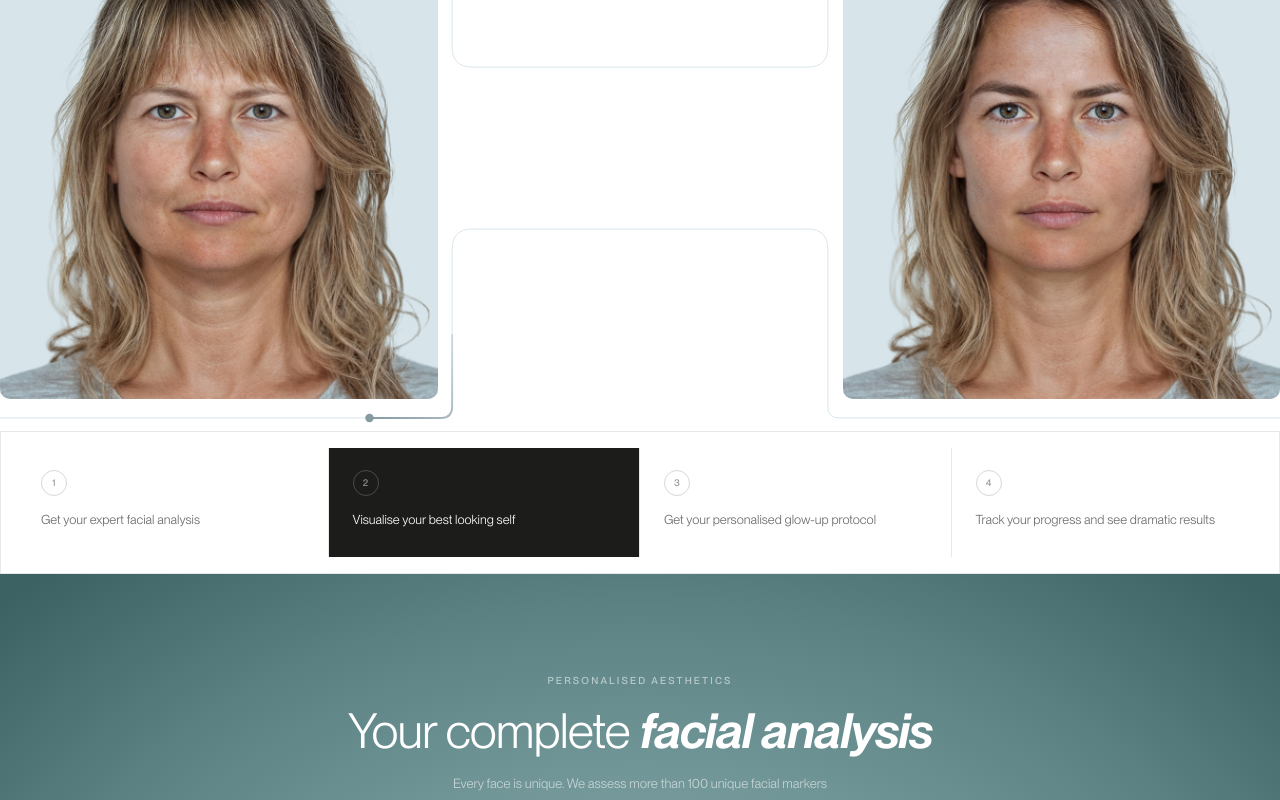
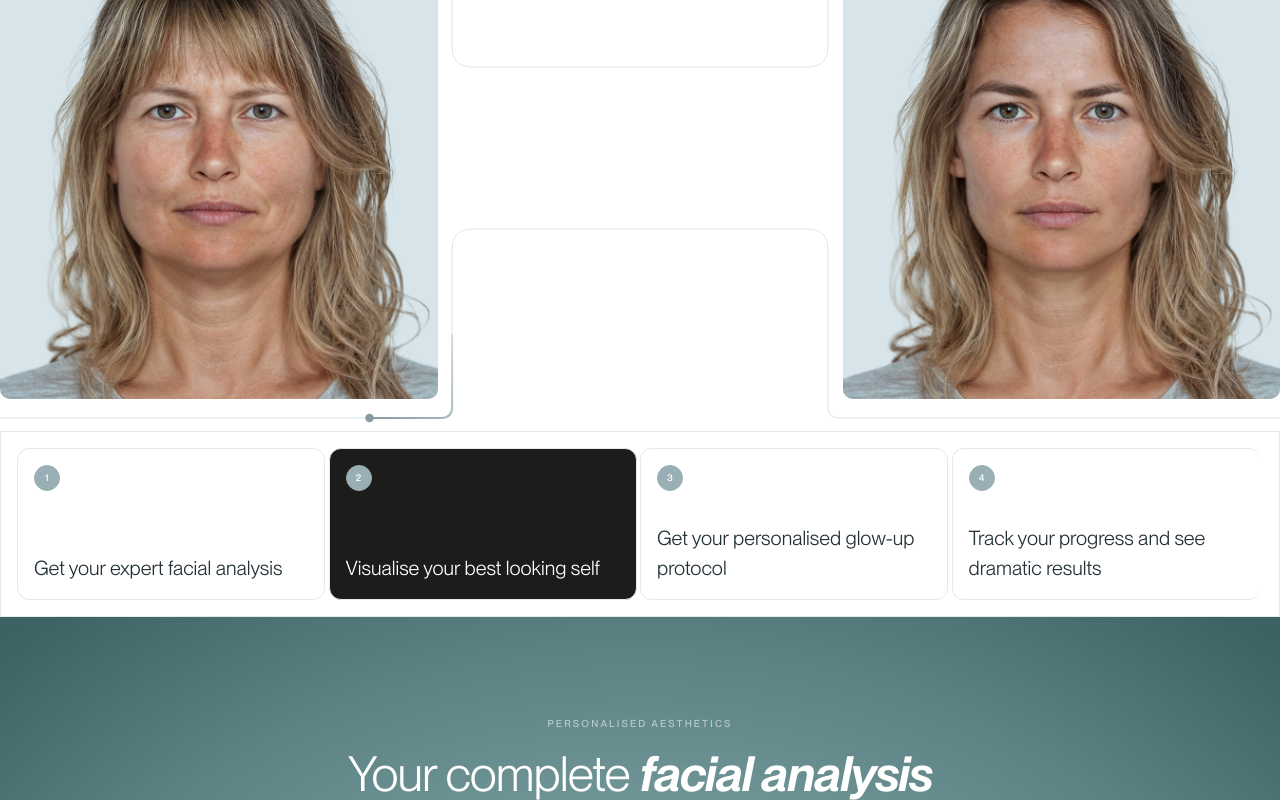
Before and after one commit to ABF00711/Quoves_Frontend-Next.js-, a Next.js app: page / in a window 1280 px wide. Shown: the part 421-1221 px from the top of the page. Built offline with nearby package versions, Linux system fonts and the light colour scheme.

Commit message:
modify steps

```diff
--- a/src/components/sections/HeroSection/HeroSection.module.scss
+++ b/src/components/sections/HeroSection/HeroSection.module.scss
@@ -160,16 +160,20 @@
 }
 
 .step {
+  width: 308px;
+  height: 152px;
   display: flex;
   flex-direction: column;
   gap: 14px;
-  padding: 22px 24px 28px;
+  padding: 16px;
   text-align: left;
   background: transparent;
   border: none;
-  border-right: 1px solid #e8e8e6;
+  border: 1px solid #e8e8e6;
   cursor: pointer;
   transition: background 0.3s ease;
+  border-radius: 12px;
+  justify-content: space-between;
 
   @include respond(md) {
     border-bottom: 1px solid #e8e8e6;
@@ -188,28 +192,26 @@
   width: 26px;
   height: 26px;
   border-radius: 50%;
-  border: 1px solid #d8d8d6;
+  border: 1px solid #9AAEB5;
   display: flex;
   align-items: center;
   justify-content: center;
   font-size: 0.6rem;
   font-weight: 500;
-  color: $text-muted;
+  background-color: #9AAEB5;
+  color: white;
   flex-shrink: 0;
   transition: color 0.3s, border-color 0.3s;
 
-  .stepActive & {
-    color: rgba(255, 255, 255, 0.5);
-    border-color: rgba(255, 255, 255, 0.2);
-  }
 }
 
 .stepText {
-  font-size: 0.8rem;
+  font-size: 20px;
   font-weight: 400;
-  color: $text-secondary;
+  color: #233137;
   line-height: 1.5;
   transition: color 0.3s;
+  font-family: $font-sans;
 
   .stepActive & {
     color: $white;
```
